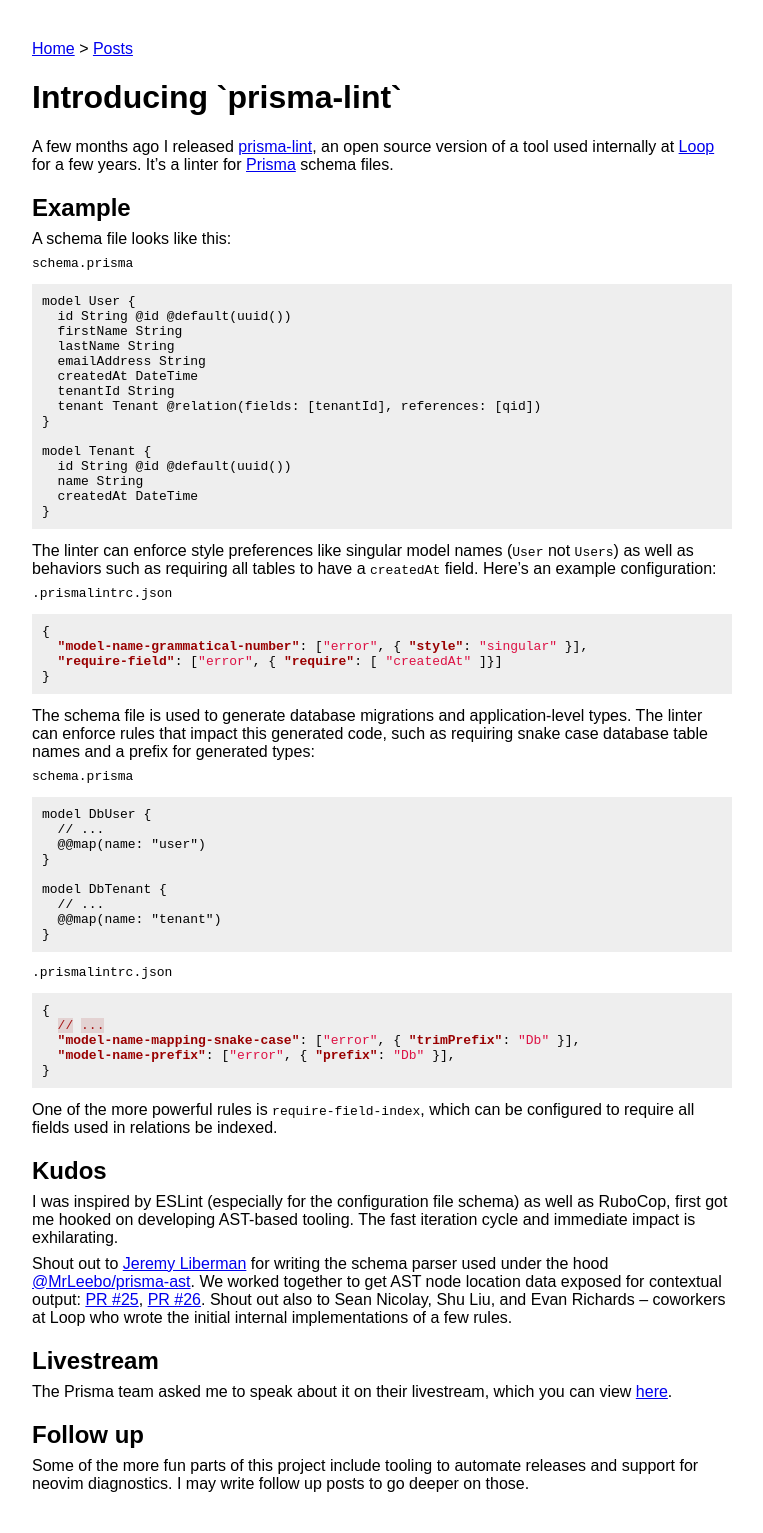
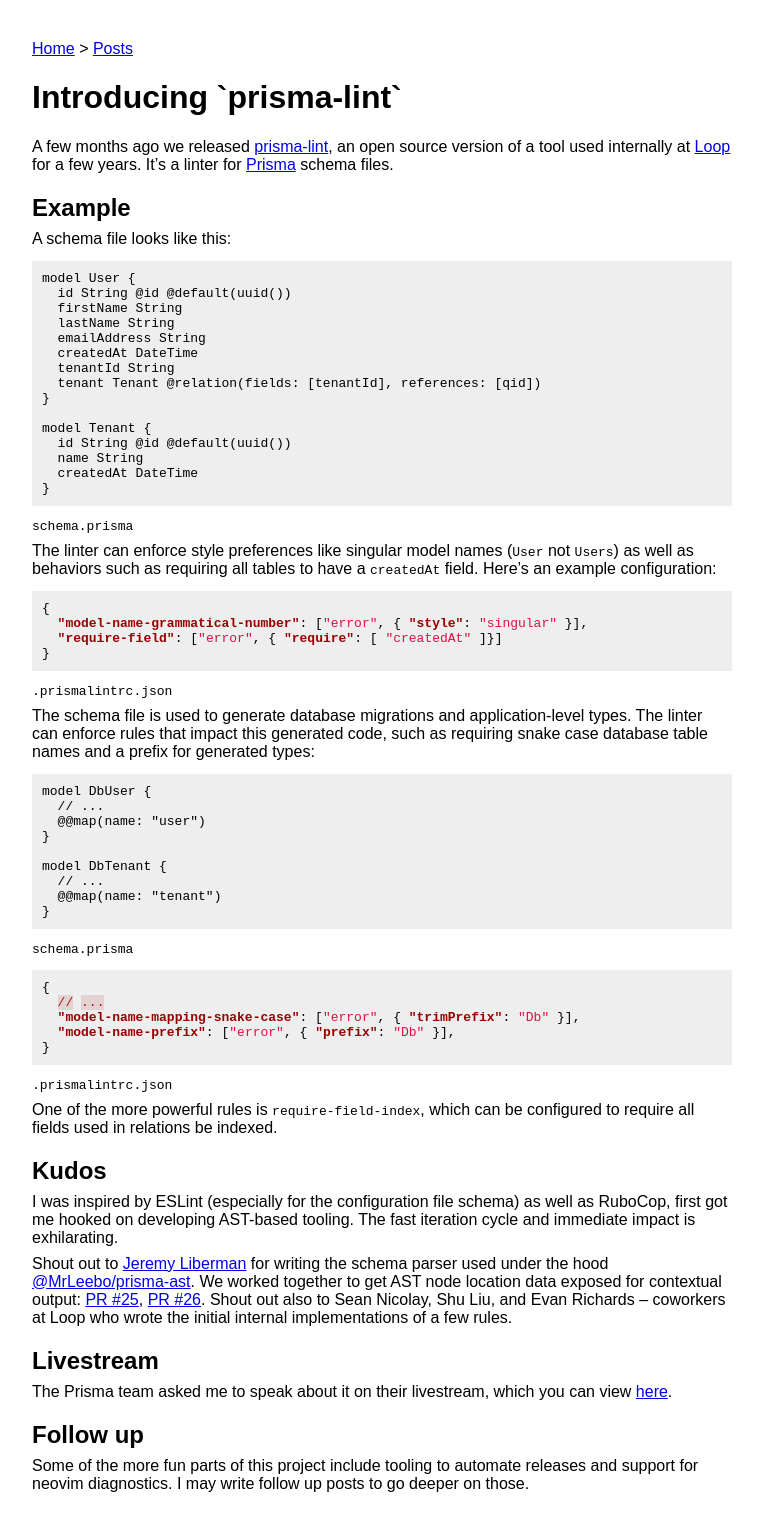
Before and after one commit to maxh/maxheinritz.com, a Jekyll site: the page built from _posts/2023-12-30-introducing-prisma-lint.md, in a window 1280 px wide. Shown: the whole page, without its empty margins (108-871 px from the left). Built offline with Jekyll 4.4.1, drawn with Linux system fonts in a browser that asks for light colours.

````diff
--- a/_config.yml
+++ b/_config.yml
@@ -23,6 +23,7 @@ exclude:
   - CNAME
   - Gemfile
   - Gemfile.lock
+  - vendor
 
 defaults:
   - scope:
--- a/_posts/2023-12-30-introducing-prisma-lint.md
+++ b/_posts/2023-12-30-introducing-prisma-lint.md
@@ -4,13 +4,12 @@ layout: post
 tags: ["open source"]
 ---
 
-A few months ago I released [prisma-lint](https://github.com/loop-payments/prisma-lint), an open source version of a tool used internally at [Loop](https://loop.com) for a few years. It's a linter for [Prisma](https://www.prisma.io/) schema files.
+A few months ago we released [prisma-lint](https://github.com/loop-payments/prisma-lint), an open source version of a tool used internally at [Loop](https://loop.com) for a few years. It's a linter for [Prisma](https://www.prisma.io/) schema files.
 
 ## Example
 
 A schema file looks like this:
 
-`schema.prisma`
 ```prisma
 model User {
   id String @id @default(uuid())
@@ -28,20 +27,20 @@ model Tenant {
   createdAt DateTime
 }
 ```
+`schema.prisma`
 
 The linter can enforce style preferences like singular model names (`User` not `Users`) as well as behaviors such as requiring all tables to have a `createdAt` field. Here's an example configuration:
 
-`.prismalintrc.json`
 ```json
 {
   "model-name-grammatical-number": ["error", { "style": "singular" }],
   "require-field": ["error", { "require": [ "createdAt" ]}]
 }
 ```
+`.prismalintrc.json`
 
 The schema file is used to generate database migrations and application-level types. The linter can enforce rules that impact this generated code, such as requiring snake case database table names and a prefix for generated types:
 
-`schema.prisma`
 ```prisma
 model DbUser {
   // ...
````
Also changed, not shown: other parts of _posts/2023-12-30-introducing-prisma-lint.md (+2 -1 lines).
